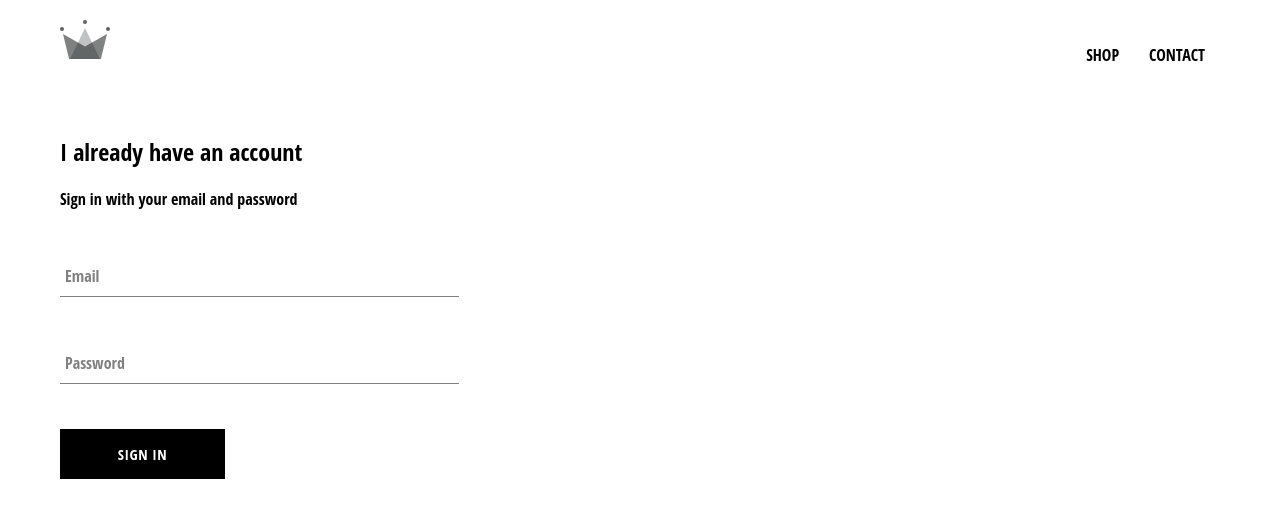
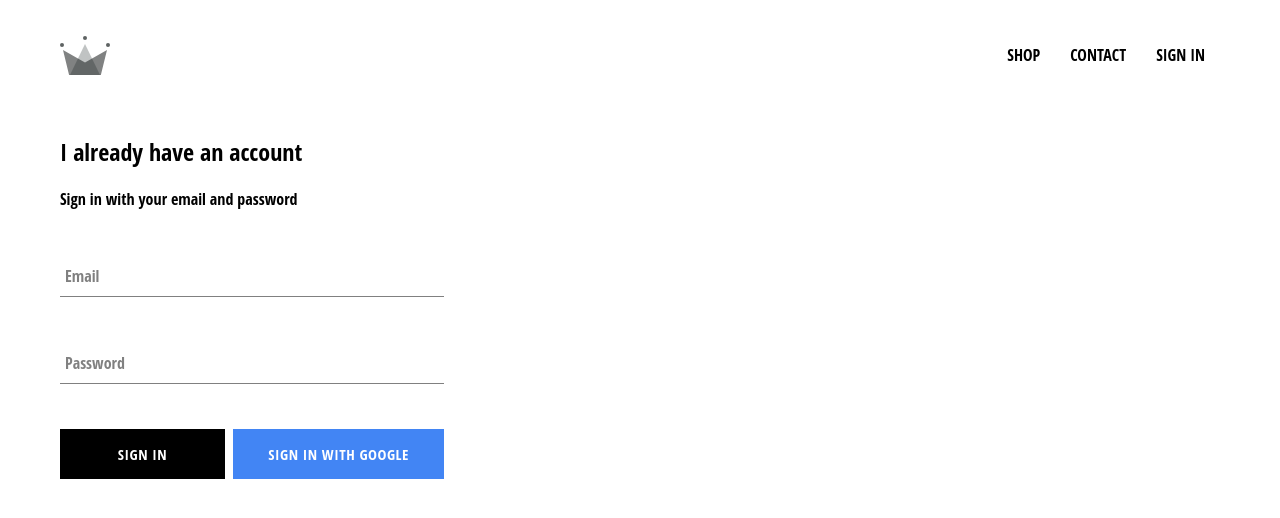
Before and after one commit to ketanprakash/crwn-clothing, a React (Create React App) app: page /signin in a window 1280 px wide. Shown: the top 518 px of the page. Built offline with nearby package versions, Linux system fonts and the light colour scheme; no server answers.

Commit message:
integrated firebase to our application, created sign in page with sign in

```diff
--- a/package.json
+++ b/package.json
@@ -6,6 +6,7 @@
     "@testing-library/jest-dom": "^5.16.1",
     "@testing-library/react": "^11.2.7",
     "@testing-library/user-event": "^12.8.3",
+    "firebase": "^9.6.1",
     "node-sass": "^6.0.1",
     "react": "^17.0.2",
     "react-dom": "^17.0.2",
--- a/src/App.js
+++ b/src/App.js
@@ -1,5 +1,6 @@
 import { Routes, Route } from 'react-router';
 import React from 'react';
+import {auth} from './firebase/firebase.utils'
 
 import './App.css';
 
@@ -8,9 +9,31 @@
 import { SignInAndSignUpPage } from './pages/sign-in-and-sign-up/sign-in-and-sign-up.component';
 
 import {Header} from './components/header/header.component'
-const App = () => (
+
+class App extends React.Component{
+  constructor(){
+    super();
+    this.state = {
+      currentUser: null
+    }
+  }
+
+  unsubscribeFromAuth = null;
+
+  componentDidMount() {
+    this.unsubscribeFromAuth = auth.onAuthStateChanged(user => {
+      this.setState({ currentUser: user});
+      console.log(user);
+    })
+  }
+
+  componentWillUnmount() {
+    this.unsubscribeFromAuth();
+  }
+  render(){
+    return (
       <div>
-    <Header/>
+        <Header currentUser={this.state.currentUser}/>
         <Routes>
           <Route path='/' element={<HomePage/>}/>
           <Route path='/shop' element={<ShopPage/>}/>
@@ -18,5 +41,7 @@
         </Routes>
       </div>
     )
+  }
+}
 
 export default App;
--- a/src/components/custom-button/custom-button.component.jsx
+++ b/src/components/custom-button/custom-button.component.jsx
@@ -2,5 +2,5 @@
 import './custom-button.styles.scss'
 
 export const CustomButton = ({children, ...otherProps}) => (
-  <button className="custom-button" {...otherProps}>{children}</button>
+  <button className={`custom-button ${otherProps.googleSignIn ? 'google-sign-in' : ''}`} {...otherProps}>{children}</button>
 )
--- a/src/components/custom-button/custom-button.styles.scss
+++ b/src/components/custom-button/custom-button.styles.scss
@@ -19,4 +19,14 @@
     color: black;
     border: 1px solid black;
   }
+
+  &.google-sign-in{
+    background-color: #4285F4;
+    color: white;
+    border: 0;
+  }
+
+  &.google-sign-in:hover{
+    background-color: #2d5ca7;
+  }
 }
--- a/src/components/header/header.component.jsx
+++ b/src/components/header/header.component.jsx
@@ -1,11 +1,13 @@
 import React from 'react';
 import {Link} from 'react-router-dom';
+
+import {auth} from '../../firebase/firebase.utils'
 
 import {ReactComponent as Logo} from '../../assets/crown.svg'
 
 import './header.styles.scss';
 
-export const Header = () => (
+export const Header = ({currentUser}) => (
   <div className="header">
     <Link to='/'>
       <Logo className="logo"/>
@@ -17,6 +19,12 @@
       <Link className="option" to = '/shop'>
         CONTACT
       </Link>
+      {
+        currentUser ?
+        <div className ='option' onClick={() => {auth.signOut()}}>SIGN OUT</div>
+        :
+        <Link className='option' to='/signin'>SIGN IN</Link>
+      }
     </div>
   </div>
 )
--- a/src/components/header/header.styles.scss
+++ b/src/components/header/header.styles.scss
@@ -4,6 +4,12 @@
   display: flex;
   justify-content: space-between;
   margin-bottom: 25px;
+
+  a{
+    display: flex;
+    justify-content: center;
+    align-items: center;
+  }
 
   .logo-container {
     height: 100%;
@@ -20,6 +26,7 @@
 
     .option {
       padding: 10px 15px;
+      cursor: pointer;
     }
   }
 }
--- a/src/components/sign-in/sign-in.component.jsx
+++ b/src/components/sign-in/sign-in.component.jsx
@@ -2,7 +2,7 @@
 import './sign-in.styles.scss'
 import { FormInput } from '../form-input/form-input.component';
 import { CustomButton} from '../custom-button/custom-button.component';
-
+import { signInWithGoogle } from '../../firebase/firebase.utils';
 export class SignIn extends React.Component{
   constructor(props){
     super(props);
@@ -31,7 +31,10 @@
         <form onSubmit = {this.handleSubmit}>
           <FormInput type="email" name = "email" value = {this.state.email} label = {'Email'} required handleChange = {this.handleChange}/>
           <FormInput type="password" name = "password" value = {this.state.password} label = {'Password'} required handleChange = {this.handleChange}/>
-          <CustomButton type="submit">SIGN IN</CustomButton>
+          <div className="buttons">
+            <CustomButton type="submit">SIGN IN</CustomButton>
+            <CustomButton onClick={signInWithGoogle} googleSignIn>SIGN IN WITH GOOGLE</CustomButton>
+          </div>
         </form>
       </div>
     )
--- a/src/components/sign-in/sign-in.styles.scss
+++ b/src/components/sign-in/sign-in.styles.scss
@@ -6,4 +6,9 @@
   .title{
     margin: 10px 0;
   }
+
+  .buttons{
+    display: flex;
+    justify-content: space-between;
+  }
 }
--- /dev/null
+++ b/src/firebase/firebase.utils.js
@@ -0,0 +1,24 @@
+import firebase from 'firebase/compat/app';
+import 'firebase/compat/firestore'
+import 'firebase/compat/auth'
+
+const config = {
+  apiKey: "AIzaSyCCIqZkX8W_Y7kIV_ZmsUuCXoZDHduz6ck",
+  authDomain: "crwn-db-fca9a.firebaseapp.com",
+  projectId: "crwn-db-fca9a",
+  storageBucket: "crwn-db-fca9a.appspot.com",
+  messagingSenderId: "118509977173",
+  appId: "1:118509977173:web:ae7726cd7745f503f6dedc"
+}
+
+firebase.initializeApp(config);
+
+export const auth = firebase.auth();
+export const firestore = firebase.firestore();
+
+const provider = new firebase.auth.GoogleAuthProvider();
+provider.setCustomParameters({prompt: 'select_account'});
+
+export const signInWithGoogle = () => auth.signInWithPopup(provider);
+
+export default firebase;
--- a/src/index.css
+++ b/src/index.css
@@ -11,3 +11,7 @@
   font-family: source-code-pro, Menlo, Monaco, Consolas, 'Courier New',
     monospace;
 }
+
+* {
+  box-sizing: border-box;
+}
```
Also changed, not shown: 1 other file (tests, documents, lock files or other folders). Lines whose indentation alone changed are shown as unchanged.
